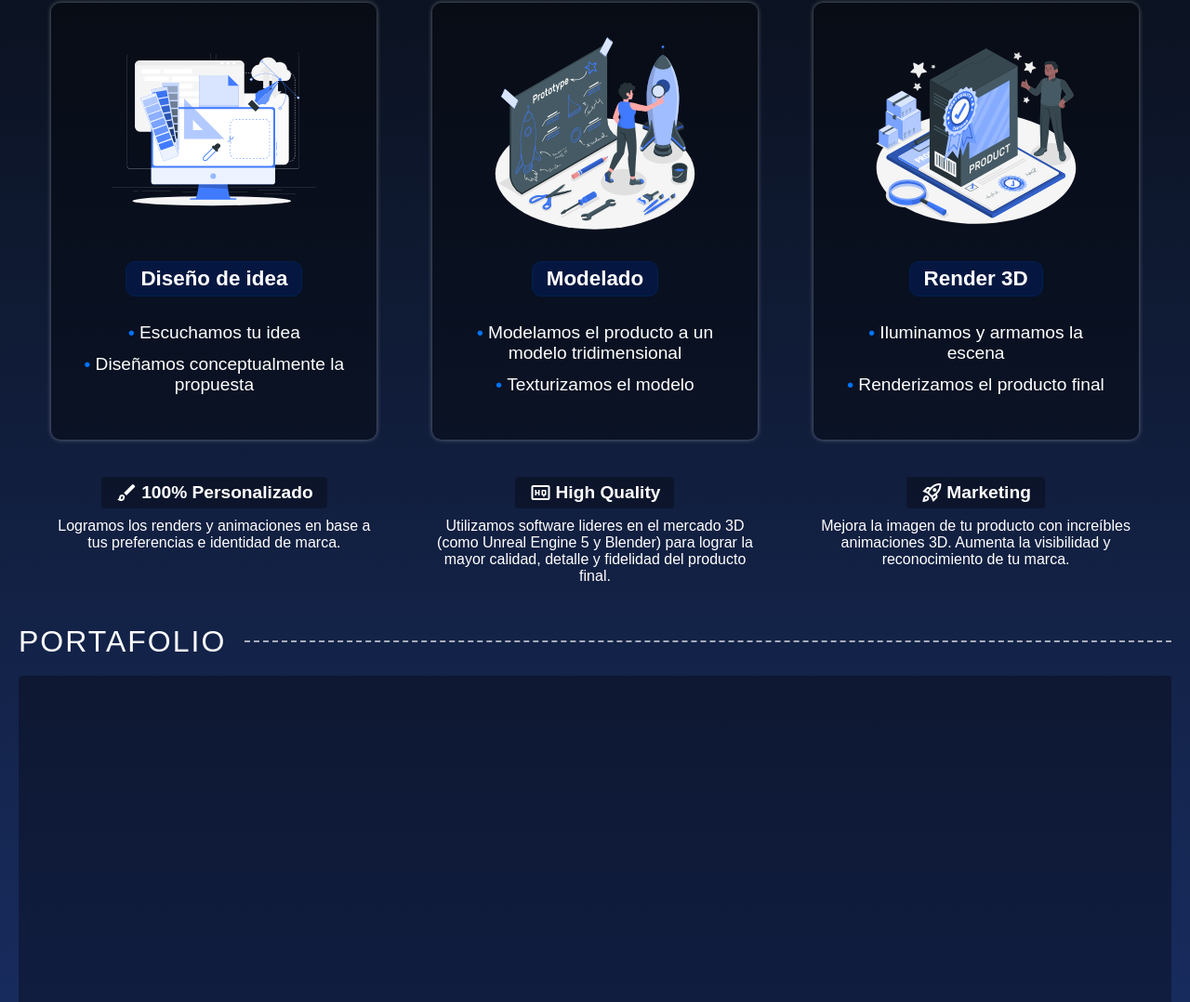
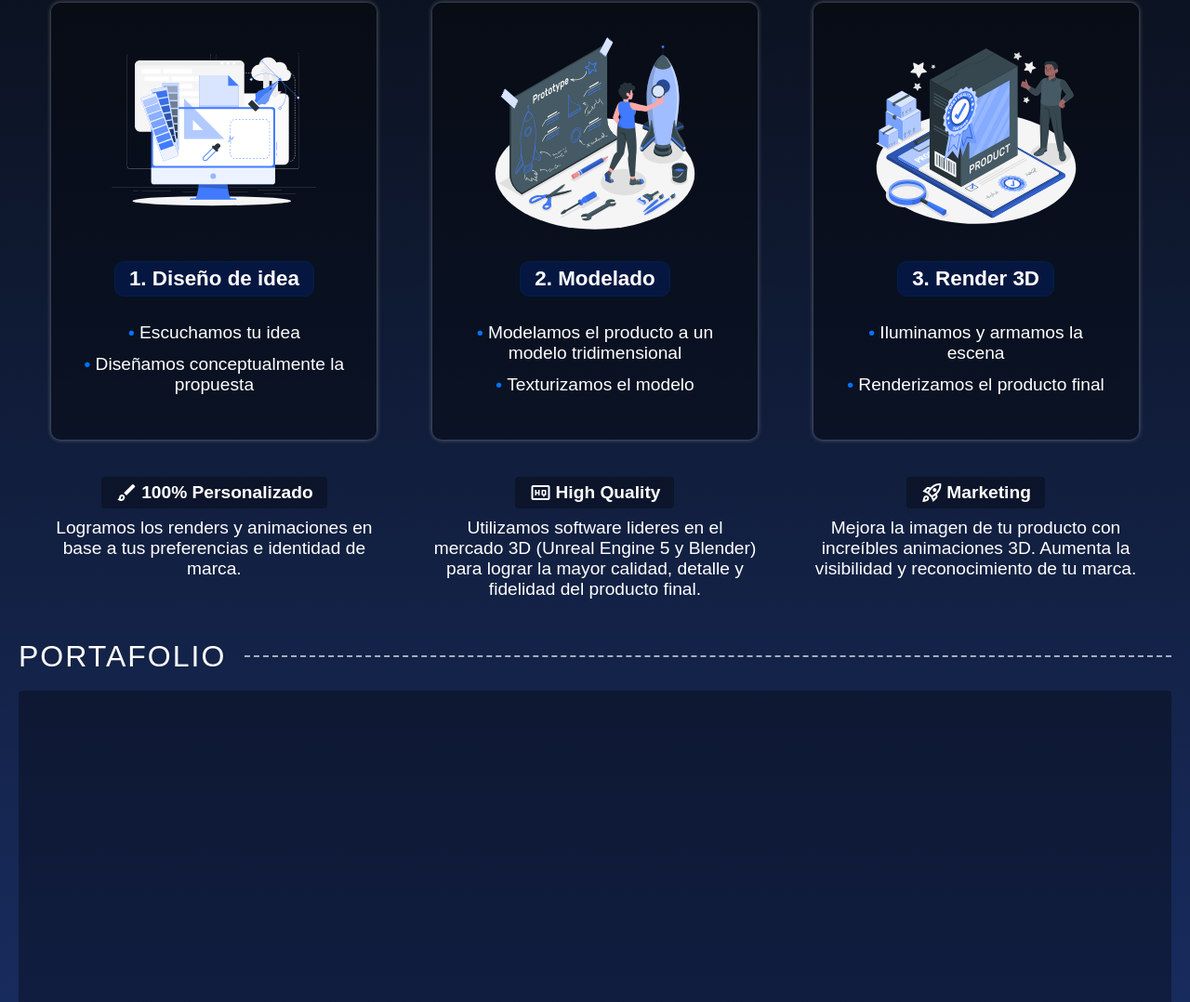
Before and after one commit to nikomurray/Custom-Search-Web, a plain HTML site: page index.html in a window 1280 px wide. Shown: the part 1009-2087 px from the top of the page at 93% size. Drawn offline with nearby package versions, Linux system fonts and the light colour scheme; a web font is replaced by a local one.

```diff
--- a/index.html
+++ b/index.html
@@ -88,9 +88,9 @@
           <h2>Creamos renders 3D y animaciones de alta calidad.</h2>
           <h3>Destaca y diferenciate en las redes sociales con contenido multimedia 3D Premium.</h3>
           <div class="cards">
-            <div class="card"><img src="./img/pc.svg" alt="pc"><h3>Diseño de idea</h3><p>Escuchamos tu idea</p><p>Diseñamos conceptualmente la propuesta</p></div>
-            <div class="card"><img src="./img/rocket.svg" alt="rocket"><h3>Modelado</h3><p>Modelamos el producto a un modelo tridimensional</p><p>Texturizamos el modelo</p></div>
-            <div class="card"><img src="./img/render.svg" alt="render"><h3>Render 3D</h3><p>Iluminamos y armamos la escena</p><p>Renderizamos el producto final</p></div>
+            <div class="card"><img src="./img/pc.svg" alt="pc"><h3>1. Diseño de idea</h3><p>Escuchamos tu idea</p><p>Diseñamos conceptualmente la propuesta</p></div>
+            <div class="card"><img src="./img/rocket.svg" alt="rocket"><h3>2. Modelado</h3><p>Modelamos el producto a un modelo tridimensional</p><p>Texturizamos el modelo</p></div>
+            <div class="card"><img src="./img/render.svg" alt="render"><h3>3. Render 3D</h3><p>Iluminamos y armamos la escena</p><p>Renderizamos el producto final</p></div>
           </div>
 
           <div class="text-info">
@@ -99,7 +99,7 @@
               </span>100% Personalizado</h4><p>Logramos los renders y animaciones en base a tus preferencias e identidad de marca.</p></div>
             <div><h4><span class="material-symbols-outlined">
               high_quality
-              </span>High Quality</h4><p>Utilizamos software lideres en el mercado 3D (como Unreal Engine 5 y Blender) para lograr la
+              </span>High Quality</h4><p>Utilizamos software lideres en el mercado 3D (Unreal Engine 5 y Blender) para lograr la
               mayor calidad, detalle y fidelidad del producto final.</p></div>
             <div><h4><span class="material-symbols-outlined">
               rocket_launch
--- a/style.css
+++ b/style.css
@@ -311,6 +311,10 @@ main .text-info h4{
     border-radius: 4px;
 }
 
+main .text-info p{
+    font-size: 1.2rem;
+    font-weight: 300;
+}
 /* PORTAFOLIO */
 .portafolio {
     padding: 40px 20px;
```
